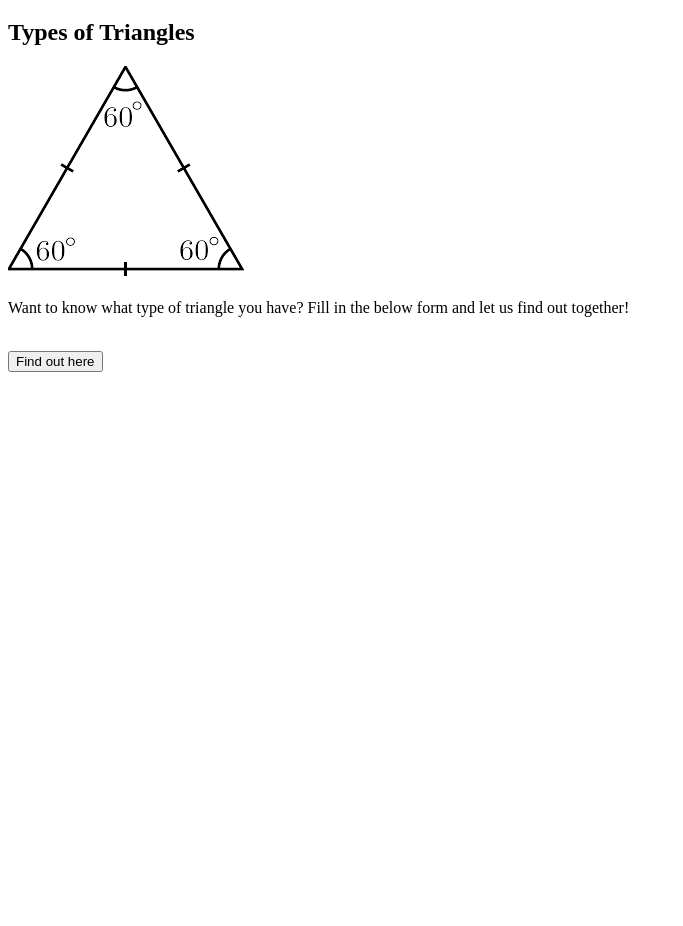
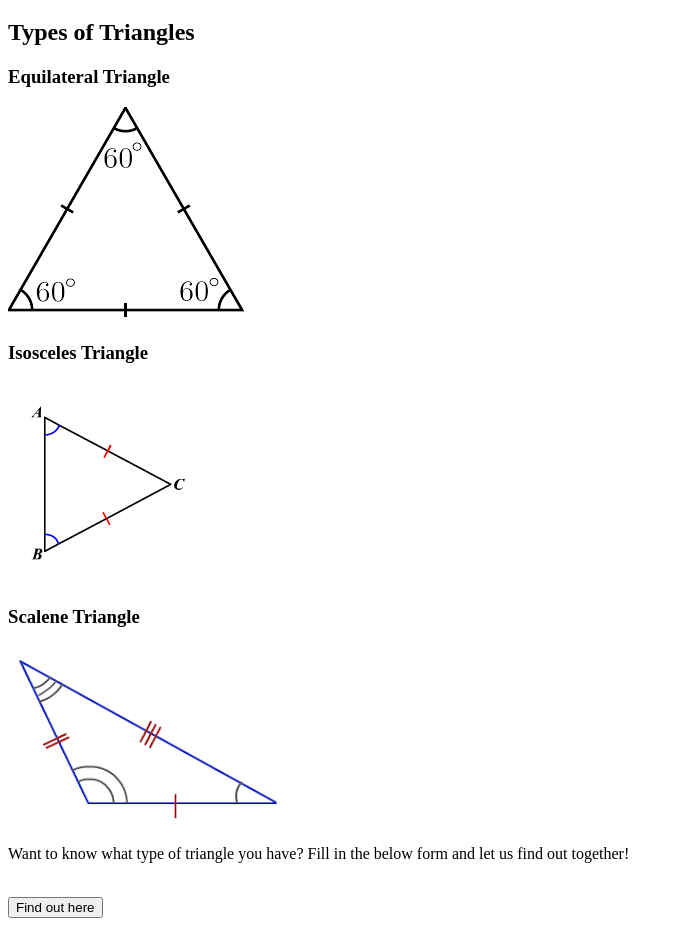
Before and after one commit to lizKimita/Triangle-Tracker, a plain HTML site: page index.html in a window 1280 px wide. Shown: the part 61-987 px from the top of the page, without its empty margins (0-683 px from the left). Before the commit the page ends 800 px from the top, so only its background shows below. Drawn offline with Linux system fonts and the light colour scheme.

Commit message:
adding the triangle images to my front end

```diff
--- a/index.html
+++ b/index.html
@@ -7,8 +7,12 @@
   <body>
     <h1>Triangle Tracker</h1>
     <h2>Types of Triangles</h2>
+    <h3>Equilateral Triangle</h3>
       <p> <img src="images/equilateral.png" alt="Equilateral Triangle"</p>
-
+      <h3>Isosceles Triangle</h3>
+      <p> <img src="images/isosceles.png" alt="Isosceles Triangle"</p>
+      <h3>Scalene Triangle</h3>
+      <p> <img src="images/scalene.png" alt="Scalene Triangle"</p>
     <p> Want to know what type of triangle you have? Fill in the below form and let us find out together!</p>
     <br>
     <script src="js/scripts.js"></script>
```
